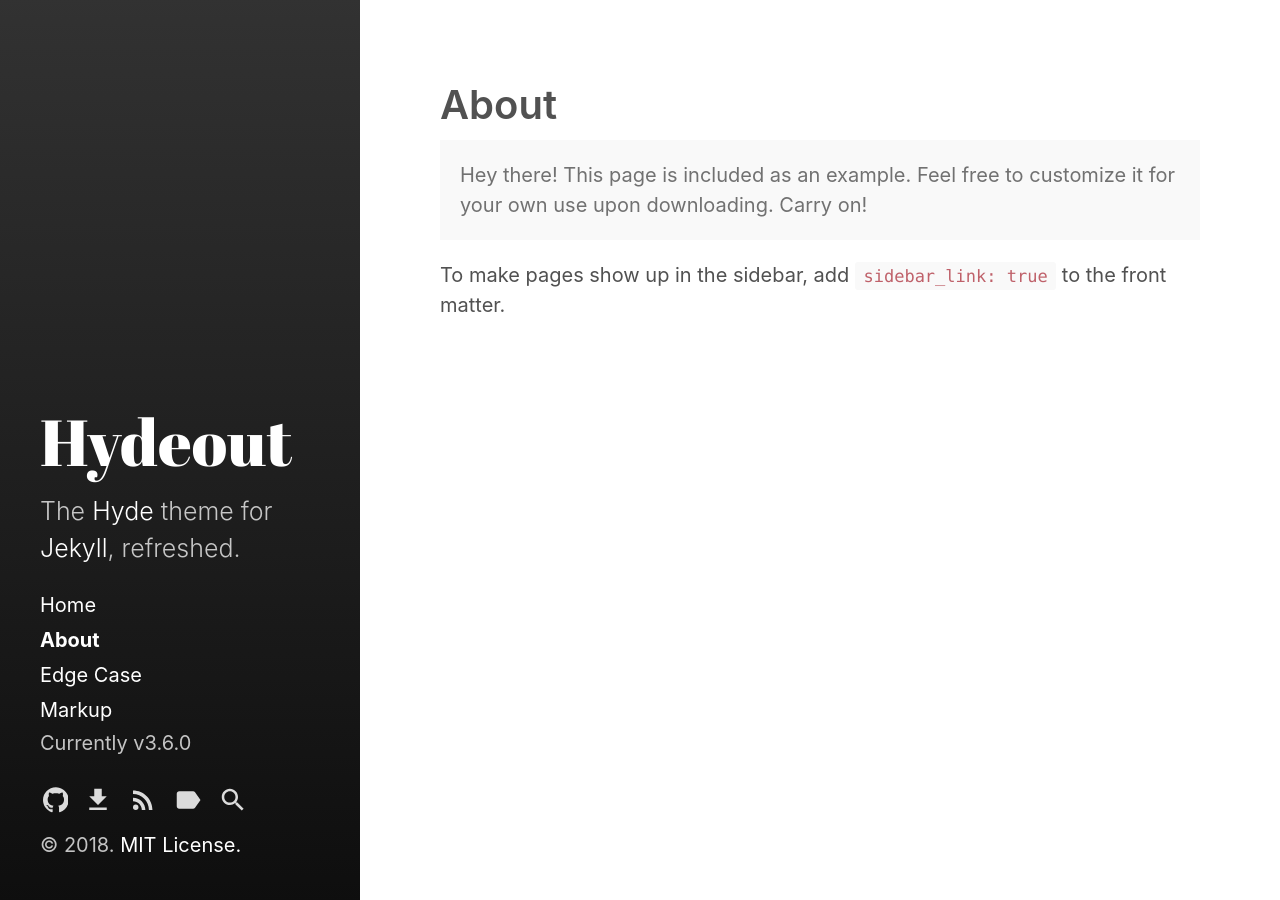
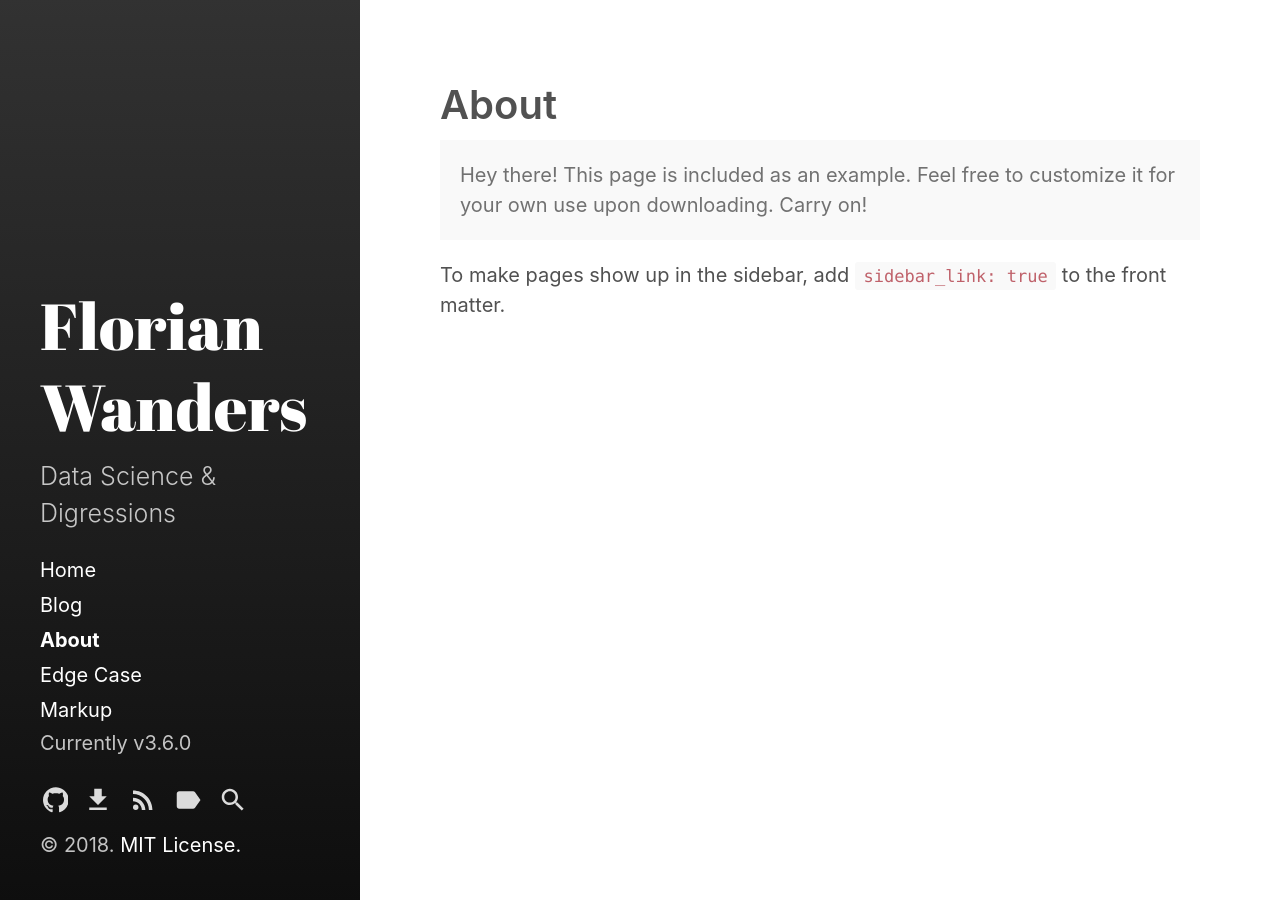
Before and after one commit to stormvirux/florianwanders.github.io, a Jekyll site: the page built from about.md, in a window 1280 px wide. Built offline with Jekyll 4.4.1, drawn with Linux system fonts in a browser that asks for light colours.

Commit message:
change config to separate blog and own title

```diff
--- a/_config.yml
+++ b/_config.yml
@@ -3,10 +3,10 @@
 highlighter:      rouge
 
 # Setup
-title:            Hydeout
-tagline:          'A Jekyll theme'
-description:      'The <a href="http://hyde.getpoole.com" target="_blank">Hyde</a> theme for <a href="http://jekyllrb.com" target="_blank">Jekyll</a>, refreshed.'
-url:              https://fongandrew.github.io/hydeout
+title:            Florian Wanders
+tagline:          'Data Science & Digressions'
+description:      'Data Science & Digressions'
+url:              https://florianwanders.github.io
 baseurl:          # the optional subpath of your site, e.g. "/blog"
                   # NB: This applies to all pages in your Jekyll site.
                   # If you want to move just the blog index pages but keep
@@ -14,11 +14,11 @@
                   # sidebar_blog_link below.
 
 author:
-  name:           'Andrew Fong'
-  url:            https://twitter.com/fongandrewc
+  name:           'Florian Wanders'
+  url:            https://twitter.com/florianwanders
 
 paginate:         5
-# paginate_path:    '/page:num'
+paginate_path:    /blog/page:num' #'/page:num'
                     # Or '/blog/page:num' if you want to move your index pages
 
 plugins:
@@ -29,9 +29,9 @@
 # Custom vars
 version:            3.6.0
 sidebar_home_link:  true
-# sidebar_blog_link:  '/blog'   # By default, your home page is your blog
+sidebar_blog_link:  '/blog'     # By default, your home page is your blog
                                 # page. If you change your paginate_path,
                                 # set this to the root of the paginate_path
                                 # to enable a separate blog link.
 github:
-  repo:             https://github.com/fongandrew/hydeout
+  repo:             https://github.com/florianwanders/florianwanders.github.io
--- /dev/null
+++ b/blog/index.html
@@ -0,0 +1,4 @@
+---
+layout: index
+title: Blog
+---
```
